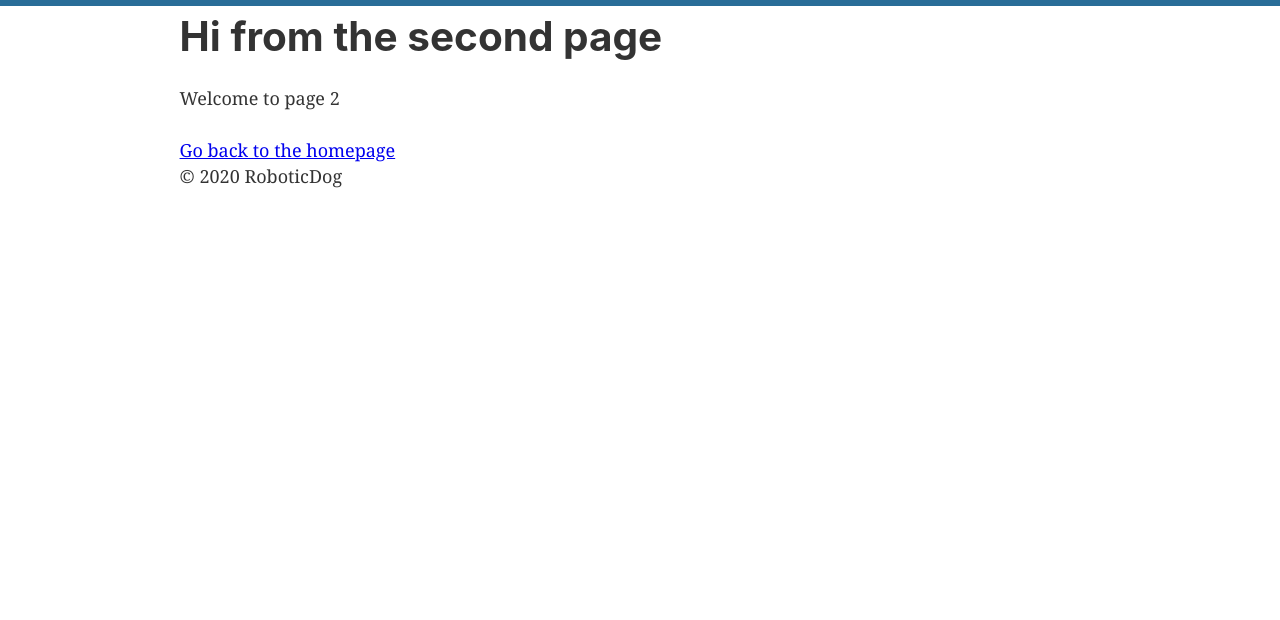
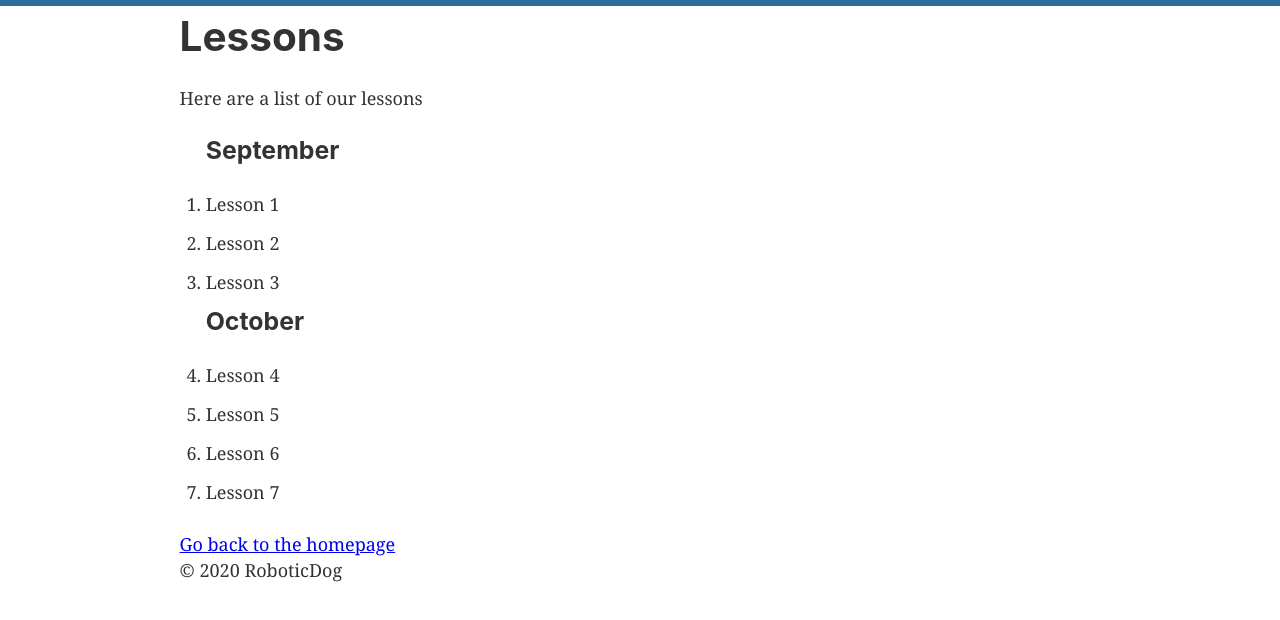
Before and after one commit to anonomity/RoboticDog, a Gatsby site: page /page-2 in a window 1280 px wide. Shown: the part 94-714 px from the top of the page. Built offline with nearby package versions, Linux system fonts and the light colour scheme; Gatsby itself is replaced by a stand-in of ours.

Commit message:
list of classes

```diff
--- a/src/pages/page-2.js
+++ b/src/pages/page-2.js
@@ -7,8 +7,20 @@ import SEO from "../components/seo"
 const SecondPage = () => (
   <Layout>
     <SEO title="Page two" />
-    <h1>Hi from the second page</h1>
-    <p>Welcome to page 2</p>
+    <h1>Lessons</h1>
+    <p>Here are a list of our lessons</p>
+    <ol>
+      <h3>September</h3>
+      <li>Lesson 1</li>
+      <li>Lesson 2</li>
+      <li>Lesson 3</li>
+      <h3>October</h3>
+      <li>Lesson 4</li>
+      <li>Lesson 5</li>
+      <li>Lesson 6</li>
+      <li>Lesson 7</li>
+
+    </ol>
     <Link to="/">Go back to the homepage</Link>
   </Layout>
 )
```
Also changed, not shown: 1 other file.
